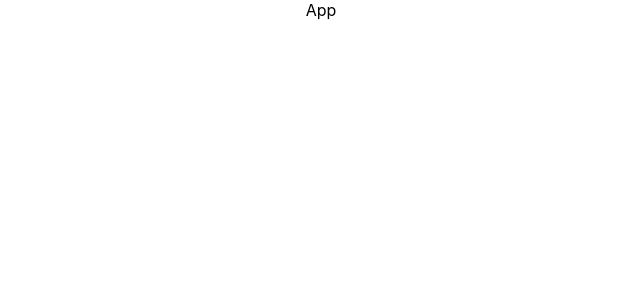
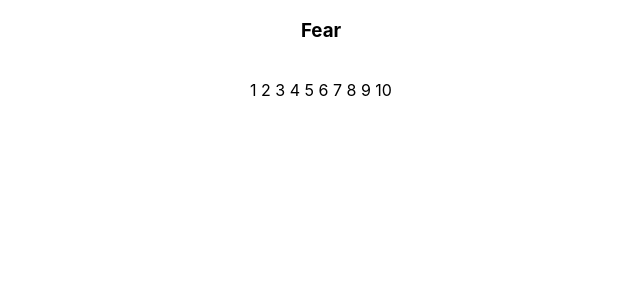
Before and after one commit to v1ctoriale1gh/emotion-tracker-front-end, a React (Create React App) app: page / in a window 1280 px wide. Shown: the top 300 px of the page, without its empty margins (319-959 px from the left). Built offline with nearby package versions, Linux system fonts and the light colour scheme.

Commit message:
began working on emotion form

```diff
--- a/package.json
+++ b/package.json
@@ -3,12 +3,14 @@
   "version": "0.1.0",
   "private": true,
   "dependencies": {
+    "@aklos/react-range-slider": "^1.0.3",
     "@testing-library/jest-dom": "^4.2.4",
     "@testing-library/react": "^9.3.2",
     "@testing-library/user-event": "^7.1.2",
     "react": "^16.13.1",
     "react-dom": "^16.13.1",
-    "react-scripts": "3.4.3"
+    "react-scripts": "3.4.3",
+    "react-simple-range": "^1.6.0"
   },
   "scripts": {
     "start": "react-scripts start",
--- a/src/App.js
+++ b/src/App.js
@@ -1,14 +1,15 @@
 import React from 'react';
 import './App.css';
+import Form from './components/Form.js'
 
 class App extends React.Component {
   render() {
     return (
       <div className="App">
-        App
+        <Form />
       </div>
     );
-  }
-}
+  };
+};
 
 export default App;
--- /dev/null
+++ b/src/components/EmotionForm.js
@@ -0,0 +1,24 @@
+import React from 'react';
+import "../styles.css";
+
+const EmotionForm = (props) => {
+
+        return (
+            <div>
+                <h3>{props.name}</h3>
+                <br />
+                <span>1 </span>
+                <span>2 </span>
+                <span>3 </span>
+                <span>4 </span>
+                <span>5 </span>
+                <span>6 </span>
+                <span>7 </span>
+                <span>8 </span>
+                <span>9 </span>
+                <span>10</span>
+            </div>
+        );
+}
+
+export default EmotionForm;
--- /dev/null
+++ b/src/components/Form.js
@@ -0,0 +1,33 @@
+import React, { Component } from 'react';
+import EmotionForm from './EmotionForm.js';
+
+
+class Form extends Component {
+
+    constructor() {
+        super();
+        this.state = {
+            Fear: '0',
+            Anger: '0',
+            Sadness: '0',
+            Anxiety: '0',
+            Happiness: '0',
+            Peacefulness: '0',
+            Gratitude: '0',
+        };
+    };
+
+    callBackForOnChange = (start) => {
+        return console.log(start);
+    };
+
+    render() {
+        return(
+            <div>
+                <EmotionForm name={"Fear"}/>
+            </div>
+        )
+    };
+};
+
+export default Form;
--- /dev/null
+++ b/src/styles.css
@@ -0,0 +1,4 @@
+.numIcon {
+    height: 40px;
+    width: 50px;
+  }
```
Also changed, not shown: 1 other file (tests, documents, lock files or other folders).
